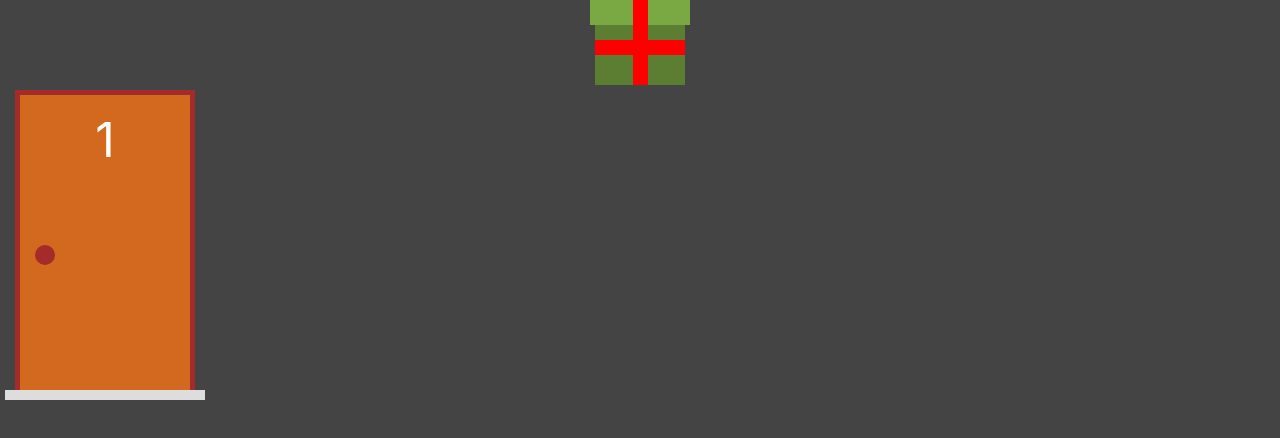
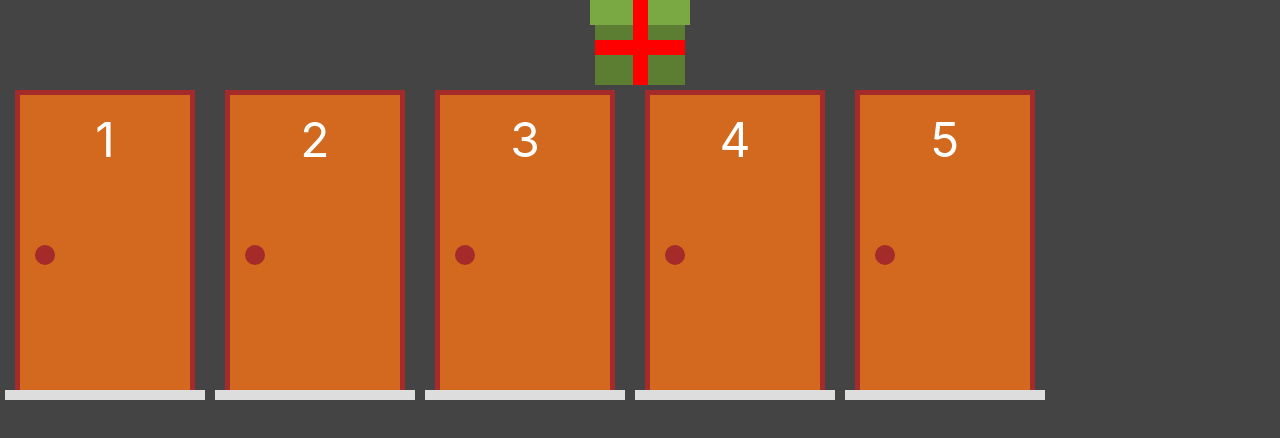
Before and after one commit to rafaelbertelli/monty-hall, a Next.js app: page / in a window 1280 px wide. Shown: the top 438 px of the page. Built offline with nearby package versions, Linux system fonts and the light colour scheme.

Commit message:
use functions to controll Door behavior

```diff
--- /dev/null
+++ b/src/functions/doors.ts
@@ -0,0 +1,25 @@
+import DoorModel from "../model/door";
+
+export function createDoors(quantity: number, selected: number): DoorModel[] {
+  return Array.from({ length: quantity }, (_, i) => {
+    const number = i + 1;
+    const hasGift = number === selected;
+
+    return new DoorModel(number, hasGift, false, false);
+  });
+}
+
+export function updateDoors(
+  doors: DoorModel[],
+  modifiedDoor: DoorModel
+): DoorModel[] {
+  return doors.map((door) => {
+    const isModifiedDoor = door.number === modifiedDoor.number;
+
+    if (isModifiedDoor) {
+      return modifiedDoor;
+    }
+
+    return door.opened ? door : door.deselect();
+  });
+}
--- a/src/pages/index.jsx
+++ b/src/pages/index.jsx
@@ -1,12 +1,11 @@
 import Head from "next/head";
 import { useState } from "react";
 import Door from "../components/door";
-
 import Gift from "../components/gift";
-import DoorModel from "../model/door";
+import { createDoors, updateDoors } from "../functions/doors";
 
 export default function Home() {
-  const [d1, setD1] = useState(new DoorModel(1));
+  const [doors, setDoors] = useState(createDoors(5, 2));
 
   return (
     <div>
@@ -19,7 +18,13 @@ export default function Home() {
       <Gift />
 
       <div style={{ display: "flex" }}>
-        <Door value={d1} onChange={(newDoor) => setD1(newDoor)} />
+        {doors.map((d) => (
+          <Door
+            key={d.number}
+            value={d}
+            onChange={(newDoor) => setDoors(updateDoors(doors, newDoor))}
+          />
+        ))}
       </div>
     </div>
   );
```
